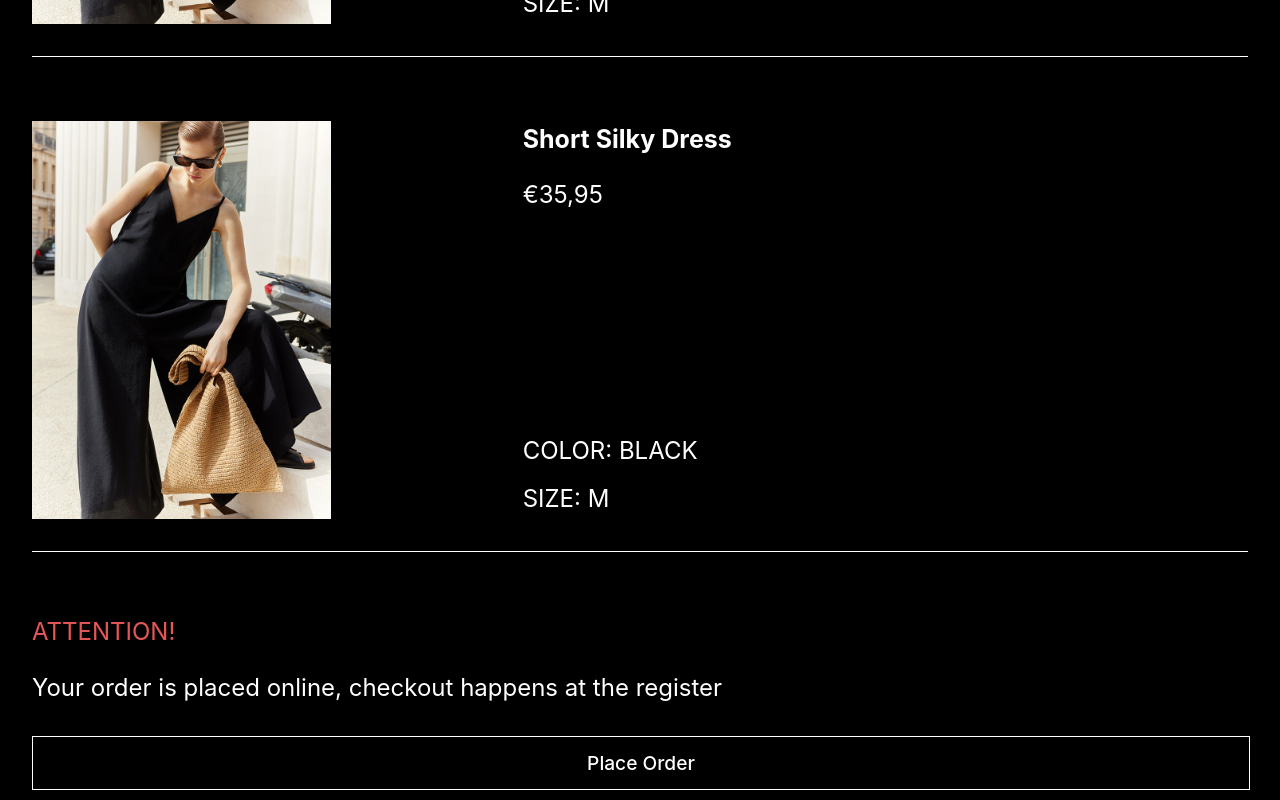
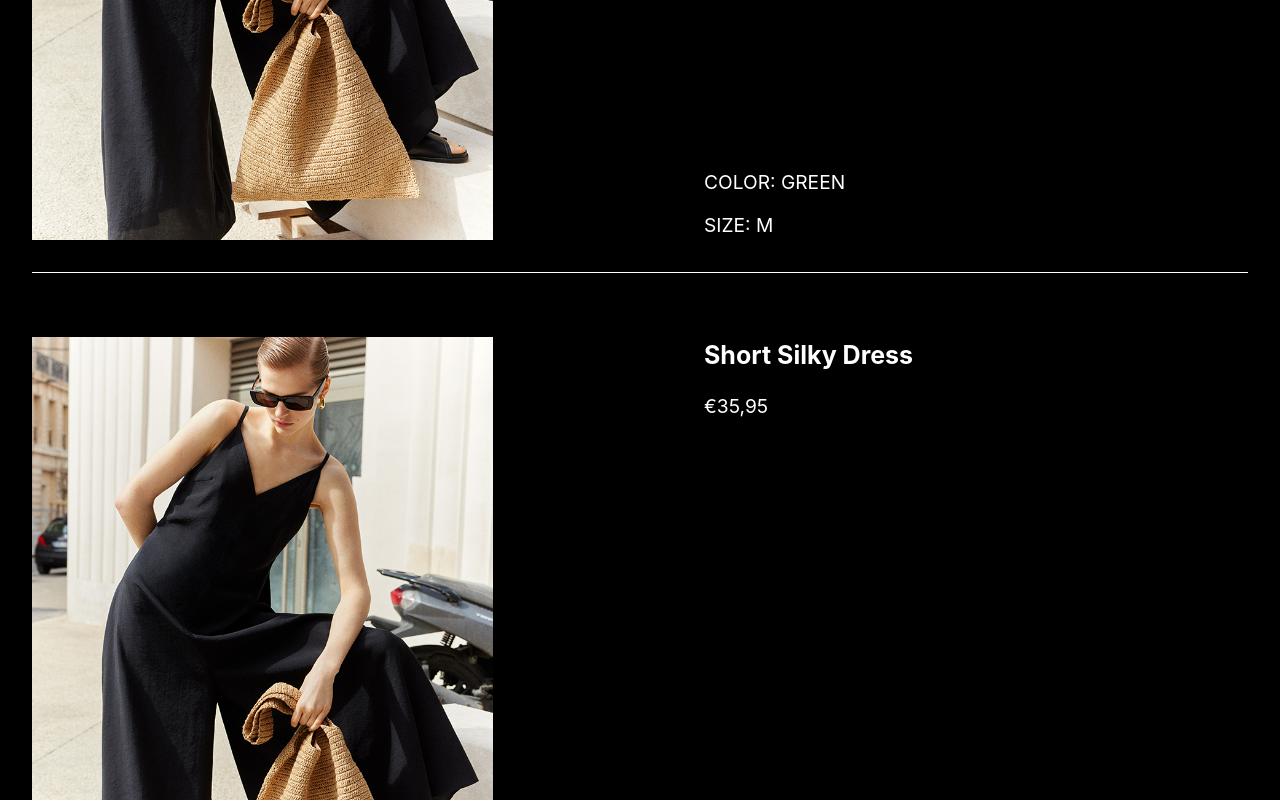
Before and after one commit to NickBevers/fshn-interface, a Vue app: page /cart in a window 1280 px wide. Shown: the part 700-1500 px from the top of the page. Built offline with nearby package versions, Linux system fonts and the light colour scheme.

Commit message:
style: order screen

```diff
--- a/src/router.ts
+++ b/src/router.ts
@@ -5,6 +5,7 @@ import Category from './views/CategoryPage.vue'
 import Detail from './views/DetailPage.vue'
 import Explore from './views/ExplorePage.vue'
 import Cart from './views/CartPage.vue'
+import Order from './views/OrderPage.vue'
 
 export default createRouter({
     history: createWebHistory(),
@@ -38,6 +39,11 @@ export default createRouter({
             path: '/cart',
             name: 'Cart',
             component: Cart
+        },
+        {
+            path: '/order',
+            name: 'Order',
+            component: Order
         }
     ]
 })
--- a/src/views/CartPage.vue
+++ b/src/views/CartPage.vue
@@ -50,7 +50,7 @@
                 <p class="warning-text">Your order is placed online, checkout happens at the register</p>
             </div>
 
-            <router-link exact to="/">
+            <router-link exact to="/order">
                 <a class="black_btn">Place order</a>
             </router-link>
 
@@ -83,14 +83,14 @@
 
     .item {
         display: grid;
-        grid-template-columns: repeat(3, 1fr);
-        gap: 10rem;
+        grid-template-columns: repeat(2, 1fr);
+        gap: 4rem;
         margin-bottom: 4rem;
         border-bottom: solid 1px white;
     }
 
     .item-img{
-        width: 100%;
+        width: 80%;
         padding-bottom: 2rem;
     }
 
@@ -114,7 +114,7 @@
 
     .preference {
         text-transform: uppercase;
-        font-size: 1.5rem;
+        font-size: 1.2rem;
     }
 
     .error {
@@ -126,7 +126,7 @@
     }
 
     .warning-text {
-        font-size: 1.5rem;
+        font-size: 1.2rem;
         line-height: 2rem;
     }
 
@@ -140,7 +140,7 @@
         cursor: pointer;
         text-align: center;
         margin: 2rem 0;
-        text-transform: capitalize;
+        text-transform: uppercase;
     }
 
 </style>
--- /dev/null
+++ b/src/views/OrderPage.vue
@@ -0,0 +1,64 @@
+<script lang="ts" setup>
+import Navigation from '../components/navComponent.vue'
+
+
+</script>
+
+<template>
+    <Navigation/>
+    <div class="content">
+        <div class="order_message">
+            <h2 class="order_title">Your order has been placed</h2>
+
+            <div class="order_info">
+                <p class="order_text">Thank you for your order</p>
+                <p class="order_text">Your order number is
+                    <span class="order_number">XXXX</span>
+                </p>
+            </div>
+
+            <div class="order_checkout">
+                <p class="order_text">Please go to the register to checkout</p>
+            </div>
+        </div>
+    </div>
+
+</template>
+
+<style scoped>
+    .content {
+        display: flex;
+        justify-content: center;
+        align-items: center;
+        text-align: center;
+        min-height: 100vh;
+
+    }
+
+    .order_message {
+        display: flex;
+        flex-direction: column;
+        align-items: center;
+        justify-content: space-between;
+    }
+
+    .order_title {
+        margin-bottom: 2rem;
+    }
+
+    .order_info {
+        display: flex;
+        flex-direction: column;
+        align-items: center;
+        justify-content: space-between;
+        margin-bottom: 2rem;
+    }
+
+    .order_text {
+        margin: 0px
+    }
+
+    .order_number{
+        font-weight: 700;
+    }
+</style>
```
